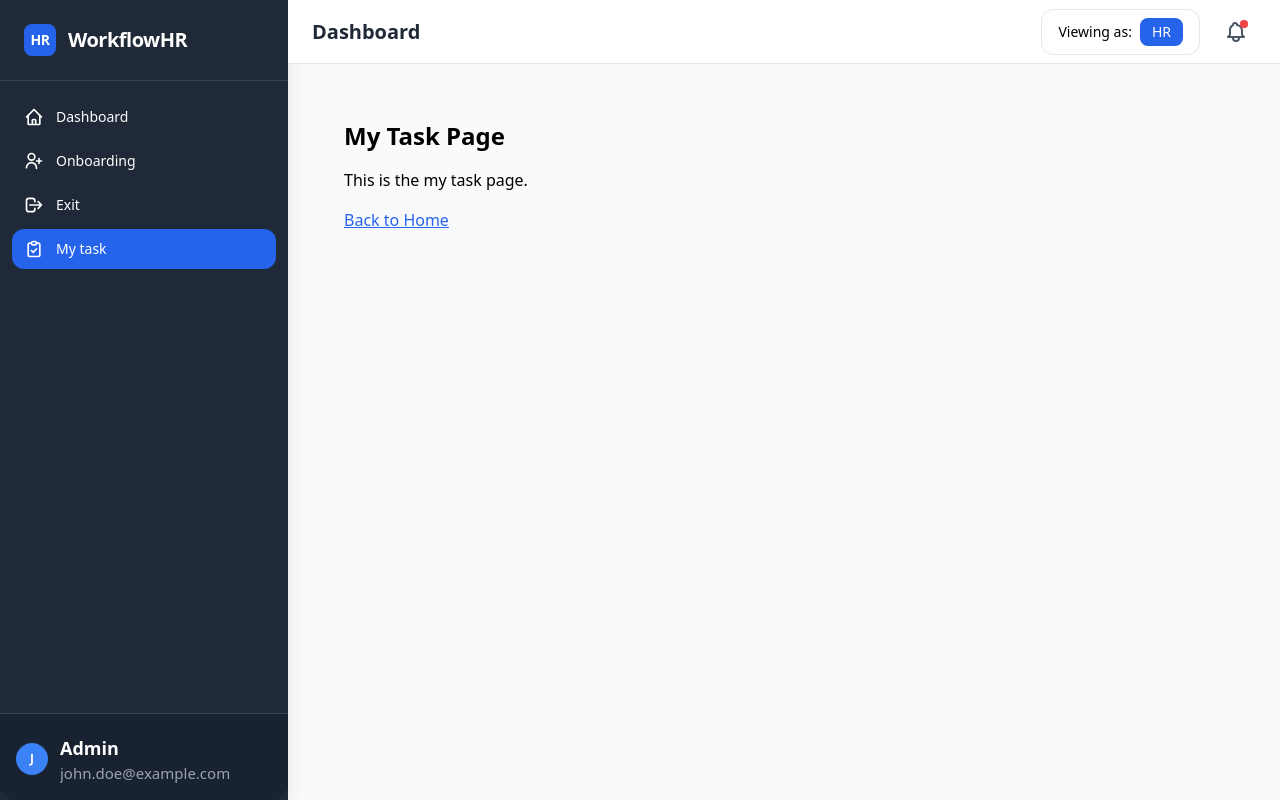
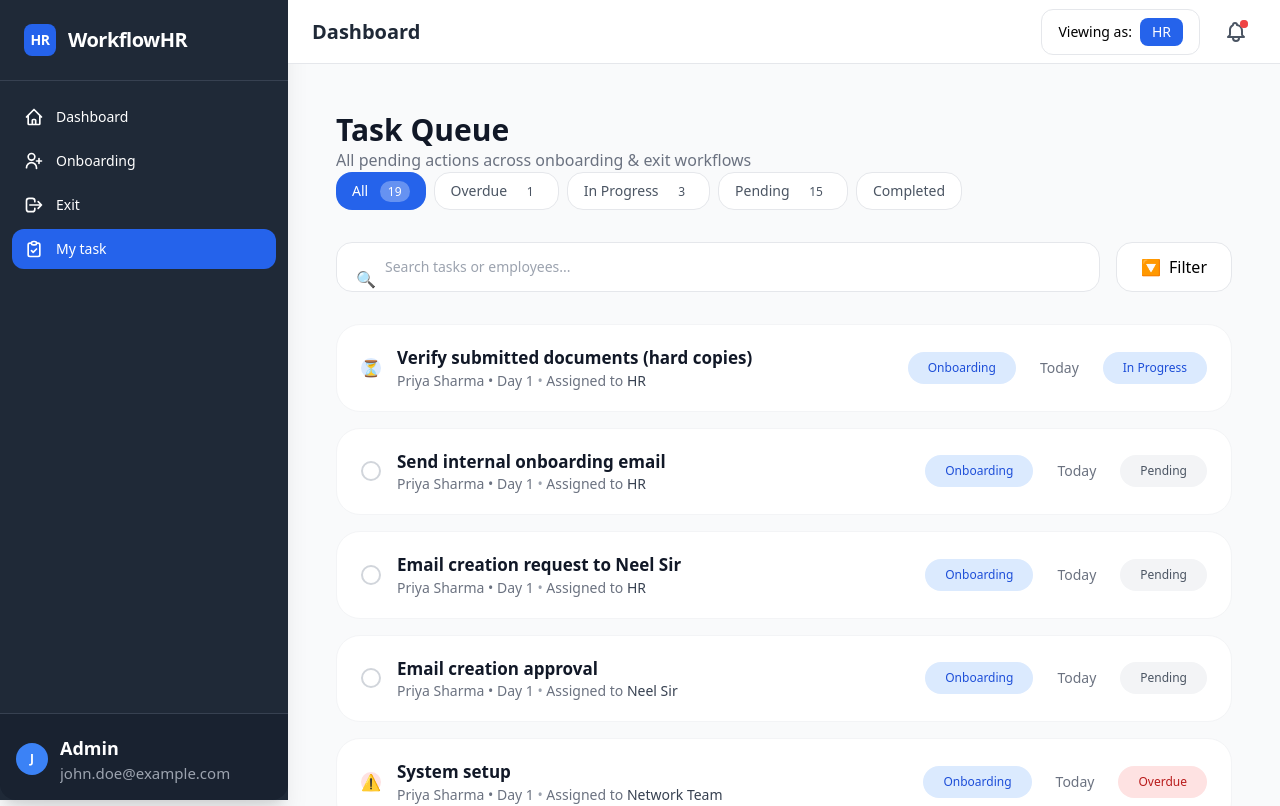
Before and after one commit to dev-dipu-200/oe_frontend, a Nuxt app: page /tasks in a window 1280 px wide. Shown: the top 806 px of the page. Built offline with nearby package versions, Linux system fonts and the light colour scheme.

Commit message:
task ui add

```diff
--- a/nuxt.config.ts
+++ b/nuxt.config.ts
@@ -17,7 +17,10 @@ export default defineNuxtConfig({
   modules: ['@pinia/nuxt', '@nuxtjs/tailwindcss'],
   vite: {
     optimizeDeps: {
-      include: ['pinia-plugin-persistedstate']
+      include: [
+        'pinia-plugin-persistedstate',
+        'vue3-toastify',
+      ]
     },
     server: {
     allowedHosts: [
--- a/src/components/Sidebar.vue
+++ b/src/components/Sidebar.vue
@@ -122,7 +122,7 @@
             <div
               class="oe-w-8 oe-h-8 oe-rounded-full oe-bg-blue-500 oe-flex oe-items-center oe-justify-center oe-text-xs oe-font-bold"
             >
-              {{ authStore.user.name.charAt(0) }}
+              {{ authStore.user.name.charAt(0)}}
             </div>
             <div class="oe-overflow-hidden">
               <p class="oe-text-lg oe-font-semibold oe-text-white oe-truncate">
--- a/src/pages/onboarding/index.vue
+++ b/src/pages/onboarding/index.vue
@@ -641,7 +641,6 @@
 </template>
 
 <script setup>
-import { ref, computed } from "vue";
 
 const openPhases = ref({
   1: true,
--- a/src/pages/tasks/index.vue
+++ b/src/pages/tasks/index.vue
@@ -1,13 +1,279 @@
-<!-- My Task Page -->
+<template>
+  <div class="oe-min-h-screen oe-bg-gray-50 oe-transition-colors oe-duration-300">
+    <div class="oe-p-6 oe-mx-auto max-w-7xl">
+      <!-- Header -->
+      <div class="oe-flex oe-justify-between oe-items-start mb-8">
+        <div>
+          <h1 class="oe-text-3xl oe-font-semibold oe-text-gray-900">
+            Task Queue
+          </h1>
+          <p class="oe-text-gray-500">
+            All pending actions across onboarding & exit workflows
+          </p>
+        </div>
+      </div>
 
-<template>
-    <div class="oe-p-8">
-        <h1 class="oe-text-2xl oe-font-bold">My Task Page</h1>
-        <p class="oe-mt-4">This is the my task page.</p>
-        <NuxtLink to="/" class="oe-text-blue-600 oe-underline oe-mt-4 oe-block">Back to Home</NuxtLink>
+      <!-- Tabs -->
+      <div class="oe-flex oe-gap-2 oe-mb-8 flex-wrap">
+        <button
+          v-for="tab in tabs"
+          :key="tab.key"
+          @click="activeTab = tab.key"
+          :class="[
+            'oe-px-4 oe-py-2 oe-text-sm oe-font-medium oe-rounded-2xl oe-transition-all',
+            activeTab === tab.key
+              ? 'oe-bg-blue-600 oe-text-white shadow-md'
+              : 'oe-bg-white oe-border oe-border-gray-200 oe-text-gray-600 hover:oe-bg-gray-50'
+          ]"
+        >
+          {{ tab.label }}
+          <span
+            v-if="tab.count"
+            class="oe-ml-2 oe-text-xs oe-bg-white/30 oe-px-2 oe-py-0.5 oe-rounded-full"
+          >
+            {{ tab.count }}
+          </span>
+        </button>
+      </div>
+
+      <!-- Search & Filter -->
+      <div class="oe-flex oe-gap-4 oe-mb-8">
+        <div class="oe-flex-1 oe-relative">
+          <input
+            type="text"
+            v-model="searchQuery"
+            placeholder="Search tasks or employees..."
+            class="oe-w-full oe-bg-white oe-border oe-border-gray-200 oe-rounded-2xl oe-pl-12 oe-py-3.5 oe-text-sm focus:oe-outline-none focus:oe-border-blue-500 oe-transition-colors"
+          />
+          <div class="oe-absolute oe-left-5 oe-top-1/2 -translate-y-1/2 text-gray-400">
+            🔍
+          </div>
+        </div>
+        <button
+          class="oe-flex oe-items-center oe-gap-2 oe-bg-white oe-border oe-border-gray-200 oe-px-6 oe-rounded-2xl hover:oe-bg-gray-50 oe-transition-colors"
+        >
+          <span>🔽</span>
+          <span class="oe-font-medium">Filter</span>
+        </button>
+      </div>
+
+      <!-- Task List -->
+      <div class="oe-space-y-4">
+        <div
+          v-for="(task, index) in filteredTasks"
+          :key="index"
+          class="oe-bg-white oe-rounded-3xl oe-overflow-hidden oe-border oe-border-gray-100 oe-transition-all hover:oe-shadow-md"
+        >
+          <div class="oe-flex oe-justify-between oe-items-center oe-px-6 oe-py-5">
+            <!-- Left: Icon + Info -->
+            <div class="oe-flex oe-items-center oe-gap-4">
+              <div class="oe-flex-shrink-0">
+                <div
+                  v-if="task.status === 'overdue'"
+                  class="oe-w-5 oe-h-5 oe-rounded-full oe-bg-red-100 oe-flex oe-items-center oe-justify-center text-2xl"
+                >
+                  ⚠️
+                </div>
+                <div
+                  v-else-if="task.status === 'in-progress'"
+                  class="oe-w-5 oe-h-5 oe-rounded-full oe-bg-blue-100 oe-flex oe-items-center oe-justify-center text-2xl"
+                >
+                  ⏳
+                </div>
+                <div
+                  v-else
+                  class="oe-w-5 oe-h-5 oe-rounded-full oe-border-2 oe-border-gray-300 flex oe-items-center oe-justify-center"
+                >
+                  <span class="oe-text-gray-400 text-xl"></span>
+                </div>
+              </div>
+
+              <div>
+                <p class="oe-font-semibold oe-text-gray-900 oe-text-[17px]">
+                  {{ task.title }}
+                </p>
+                <p class="oe-text-sm oe-text-gray-500 mt-1">
+                  {{ task.employee }} • {{ task.day }}
+                  <span class="oe-text-gray-400 mx-1">•</span>
+                  Assigned to <span class="oe-font-medium oe-text-gray-700">{{ task.assignedTo }}</span>
+                </p>
+              </div>
+            </div>
+
+            <!-- Right: Tags + Status -->
+            <div class="oe-flex oe-items-center oe-gap-6">
+              <!-- Workflow -->
+              <span
+                class="oe-bg-blue-100 oe-text-blue-700 oe-px-5 oe-py-2 oe-text-xs oe-font-medium oe-rounded-2xl"
+              >
+                {{ task.workflow }}
+              </span>
+
+              <!-- Date -->
+              <div class="oe-text-sm oe-text-gray-500 whitespace-nowrap">
+                {{ task.date }}
+              </div>
+
+              <!-- Status Badge -->
+              <span
+                :class="[
+                  'oe-px-5 oe-py-2 oe-text-xs oe-font-medium oe-rounded-2xl',
+                  task.status === 'overdue' ? 'oe-bg-red-100 oe-text-red-700' :
+                  task.status === 'in-progress' ? 'oe-bg-blue-100 oe-text-blue-700' :
+                  'oe-bg-gray-100 oe-text-gray-600'
+                ]"
+              >
+                {{ task.status === 'overdue' ? 'Overdue' :
+                   task.status === 'in-progress' ? 'In Progress' :
+                   'Pending' }}
+              </span>
+            </div>
+          </div>
+        </div>
+      </div>
+
+      <!-- Empty State -->
+      <div
+        v-if="filteredTasks.length === 0"
+        class="oe-bg-white oe-rounded-3xl oe-py-16 oe-text-center oe-text-gray-400"
+      >
+        No tasks found
+      </div>
     </div>
+  </div>
 </template>
 
-<script setup> </script>
+<script setup>
+import { ref, computed } from 'vue'
 
-<style scoped> </style>
+const activeTab = ref('all')
+const searchQuery = ref('')
+
+const tabs = [
+  { key: 'all', label: 'All', count: 19 },
+  { key: 'overdue', label: 'Overdue', count: 1 },
+  { key: 'in-progress', label: 'In Progress', count: 3 },
+  { key: 'pending', label: 'Pending', count: 15 },
+  { key: 'completed', label: 'Completed', count: 0 },
+]
+
+const allTasks = [
+  {
+    title: "Verify submitted documents (hard copies)",
+    employee: "Priya Sharma",
+    day: "Day 1",
+    assignedTo: "HR",
+    workflow: "Onboarding",
+    date: "Today",
+    status: "in-progress",
+  },
+  {
+    title: "Send internal onboarding email",
+    employee: "Priya Sharma",
+    day: "Day 1",
+    assignedTo: "HR",
+    workflow: "Onboarding",
+    date: "Today",
+    status: "pending",
+  },
+  {
+    title: "Email creation request to Neel Sir",
+    employee: "Priya Sharma",
+    day: "Day 1",
+    assignedTo: "HR",
+    workflow: "Onboarding",
+    date: "Today",
+    status: "pending",
+  },
+  {
+    title: "Email creation approval",
+    employee: "Priya Sharma",
+    day: "Day 1",
+    assignedTo: "Neel Sir",
+    workflow: "Onboarding",
+    date: "Today",
+    status: "pending",
+  },
+  {
+    title: "System setup",
+    employee: "Priya Sharma",
+    day: "Day 1",
+    assignedTo: "Network Team",
+    workflow: "Onboarding",
+    date: "Today",
+    status: "overdue",
+  },
+  {
+    title: "Sophos installation",
+    employee: "Priya Sharma",
+    day: "Day 1",
+    assignedTo: "Network Team",
+    workflow: "Onboarding",
+    date: "Today",
+    status: "pending",
+  },
+  {
+    title: "Microsoft Teams access",
+    employee: "Priya Sharma",
+    day: "Day 1",
+    assignedTo: "Network Team",
+    workflow: "Onboarding",
+    date: "Today",
+    status: "pending",
+  },
+  {
+    title: "Biometric & iClock setup",
+    employee: "Priya Sharma",
+    day: "Day 1",
+    assignedTo: "Ankur",
+    workflow: "Onboarding",
+    date: "Today",
+    status: "pending",
+  },
+  {
+    title: "Collect formal photograph",
+    employee: "Priya Sharma",
+    day: "Day 1",
+    assignedTo: "HR",
+    workflow: "Onboarding",
+    date: "Today",
+    status: "pending",
+  },
+  {
+    title: "Create Keka account (Day 3)",
+    employee: "Rahul Verma",
+    day: "Post-Onboarding",
+    assignedTo: "HR",
+    workflow: "Onboarding",
+    date: "Tomorrow",
+    status: "pending",
+  }
+]
+
+const filteredTasks = computed(() => {
+  let tasks = [...allTasks]
+
+  // Tab filtering
+  if (activeTab.value === 'overdue') {
+    tasks = tasks.filter(t => t.status === 'overdue')
+  } else if (activeTab.value === 'in-progress') {
+    tasks = tasks.filter(t => t.status === 'in-progress')
+  } else if (activeTab.value === 'pending') {
+    tasks = tasks.filter(t => t.status === 'pending')
+  } else if (activeTab.value === 'completed') {
+    tasks = []
+  }
+
+  // Search
+  if (searchQuery.value) {
+    const q = searchQuery.value.toLowerCase()
+    tasks = tasks.filter(task =>
+      task.title.toLowerCase().includes(q) ||
+      task.employee.toLowerCase().includes(q) ||
+      task.assignedTo.toLowerCase().includes(q)
+    )
+  }
+
+  return tasks
+})
+</script>
```
